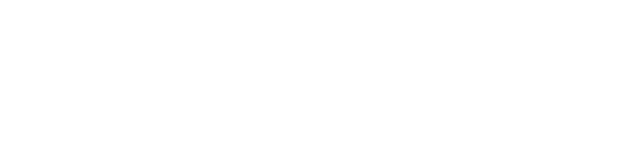
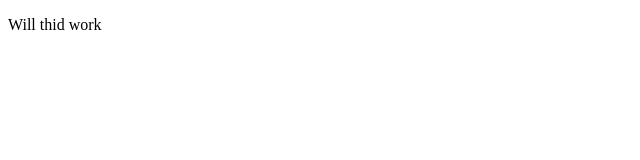
Before and after one commit to stesserHub/BigTest, a plain HTML site: page index.html in a window 1280 px wide. Shown: the whole page, without its empty margins (0-640 px from the left). Drawn offline with Linux system fonts and the light colour scheme.

Commit message:
Added paragraph

```diff
--- a/index.html
+++ b/index.html
@@ -7,6 +7,6 @@
     <title>This is the home page</title>
 </head>
 <body>
-
+    <p>Will thid work</p>
 </body>
 </html>
```
